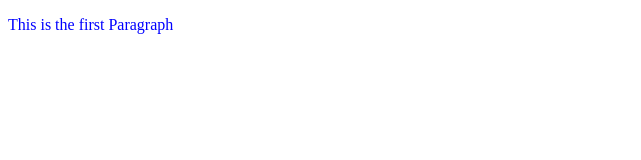
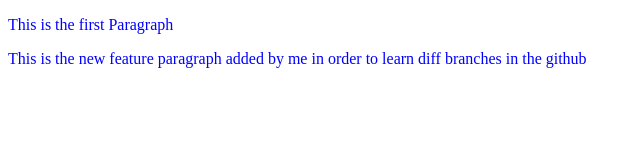
Before and after one commit to Aman-Nawab/localrepo, a plain HTML site: page index.html in a window 1280 px wide. Shown: the whole page, without its empty margins (0-641 px from the left). Drawn offline with Linux system fonts and the light colour scheme.

Commit message:
Adding new features

```diff
--- a/index.html
+++ b/index.html
@@ -8,5 +8,6 @@
 </head>
 <body>
     <p>This is the first Paragraph</p>
+    <p>This is the new feature paragraph added by me in order to learn diff branches in the github</p>
 </body>
 </html>
```
